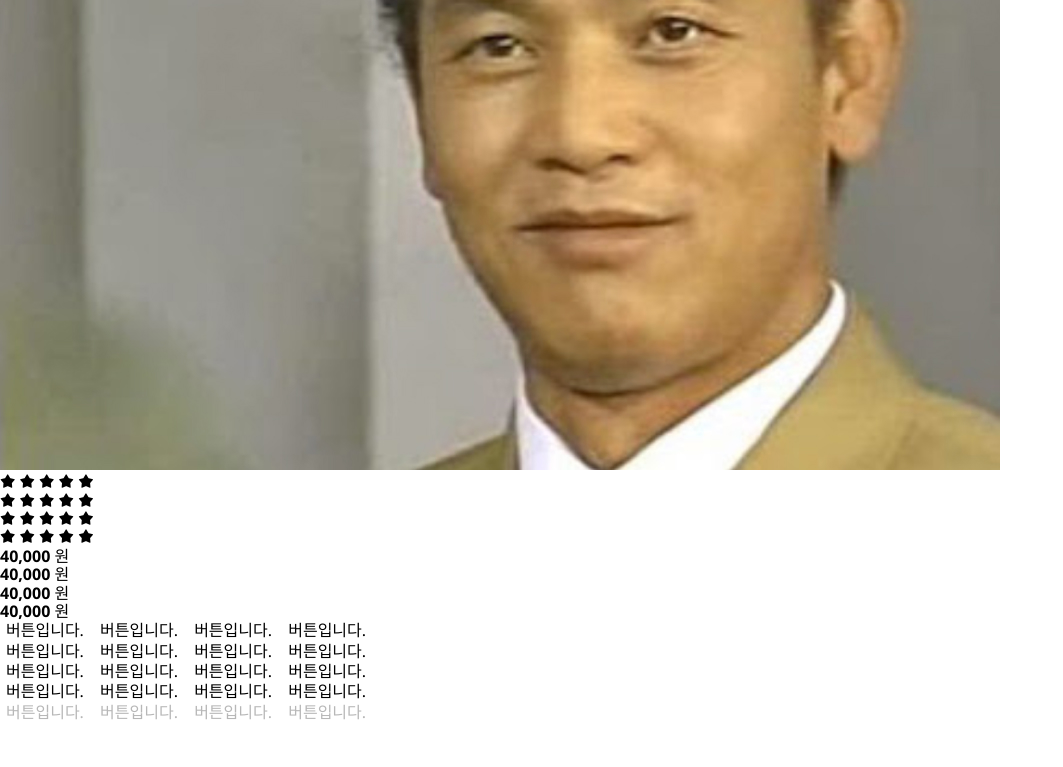
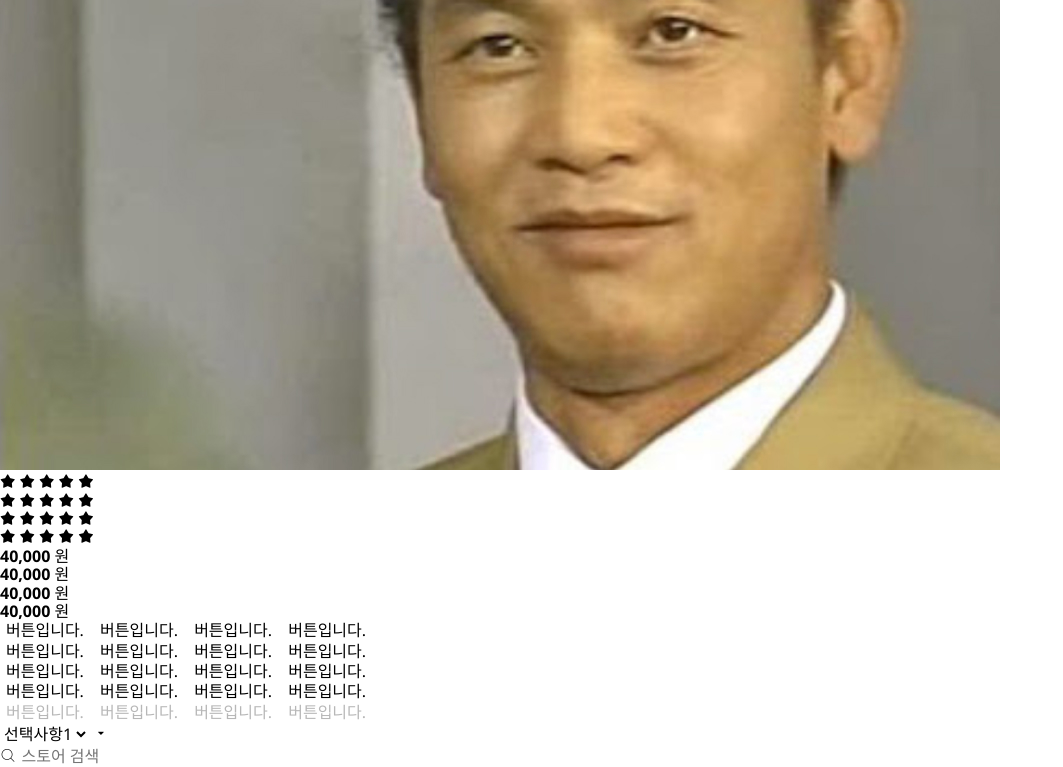
Before and after one commit to WonJun-Yeo/SASS_study, a website: page index.html in a window 1280 px wide. Shown: the part 948-1715 px from the top of the page, without its empty margins (0-1063 px from the left). Before the commit the page ends 1671 px from the top, so only its background shows below. Drawn offline with Linux system fonts and the light colour scheme; files whose address does not match are found by name.

Commit message:
💄 Implement commom form components: select, input

```diff
--- a/index.html
+++ b/index.html
@@ -130,6 +130,23 @@
           버튼입니다.
         </button>
       </div>
+
+      <div>
+        <div class="select-group">
+          <select class="form-select">
+            <option value="1">선택사항1</option>
+            <option value="2">선택사항2</option>
+            <option value="3">선택사항3</option>
+            <option value="4">선택사항4</option>
+            <option value="5">선택사항5</option>
+          </select>
+          <i class="ic-caret" aria-hideen></i>
+        </div>
+        <div class="input-group">
+          <i class="ic-search" aria-hideen></i>
+          <input class="form-input" type="text" placeholder="스토어 검색" />
+        </div>
+      </div>
     </div>
   </body>
 </html>
--- a/styles/main.scss
+++ b/styles/main.scss
@@ -16,5 +16,6 @@
 @import './modules/star-ratings';
 @import './modules/prices';
 @import './modules/buttons';
+@import './modules/forms';
 
 @import './layouts/grids';
--- /dev/null
+++ b/styles/modules/_forms.scss
@@ -0,0 +1,75 @@
+%form-base {
+  @include text-style(16, $primary);
+  appearance: none;
+  background-color: $white;
+  border: 1px solid $border;
+  border-radius: 4px;
+  display: block;
+  height: 40px;
+  padding: 0 16px;
+  transition: background-color 200ms ease-in-out;
+  width: 100%;
+
+  &::placeholder {
+    color: $tertiary;
+  }
+
+  &:not(:disabled):hover {
+    background-color: $background;
+  }
+
+  &:disabled {
+    cursor: not-allowed;
+    opacity: 0.4;
+  }
+}
+
+.form-select,
+.form-input {
+  @extend %form-base;
+}
+
+// Note: select
+
+.select-group {
+  position: relative;
+
+  &is-active {
+    .form-select {
+      border-color: $blue;
+    }
+
+    .ic-caret {
+      color: $blue;
+    }
+  }
+
+  .form-select {
+    padding-right: 40px;
+    text-overflow: ellipsis;
+  }
+
+  .ic-caret {
+    @include pos-center-y;
+    color: $tertiary;
+    font-size: 24px;
+    pointer-events: none;
+    right: 8px;
+  }
+}
+
+// Note: input
+.input-group {
+  position: relative;
+
+  .form-input {
+    padding-left: 40px;
+  }
+
+  .ic-search {
+    @include pos-center-y;
+    color: $secondary;
+    font-size: 20px;
+    left: 10px;
+  }
+}
```
